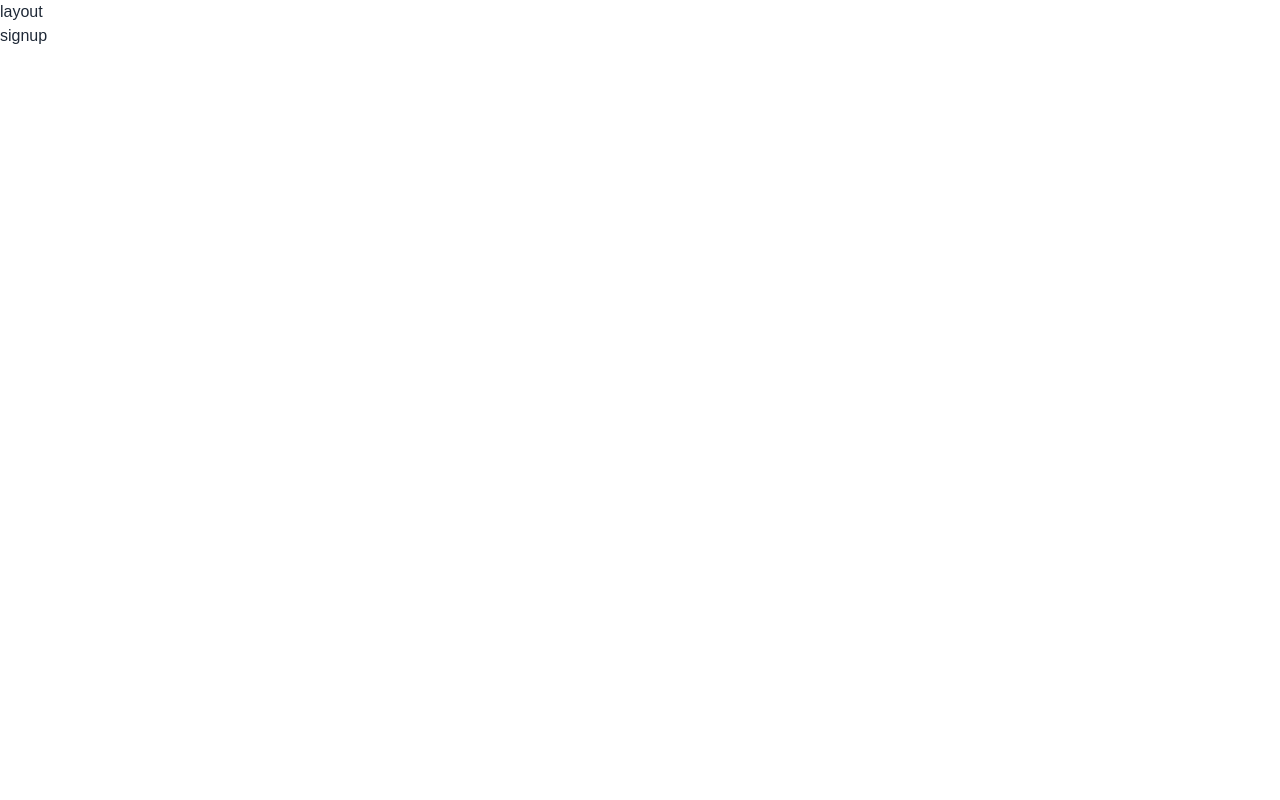
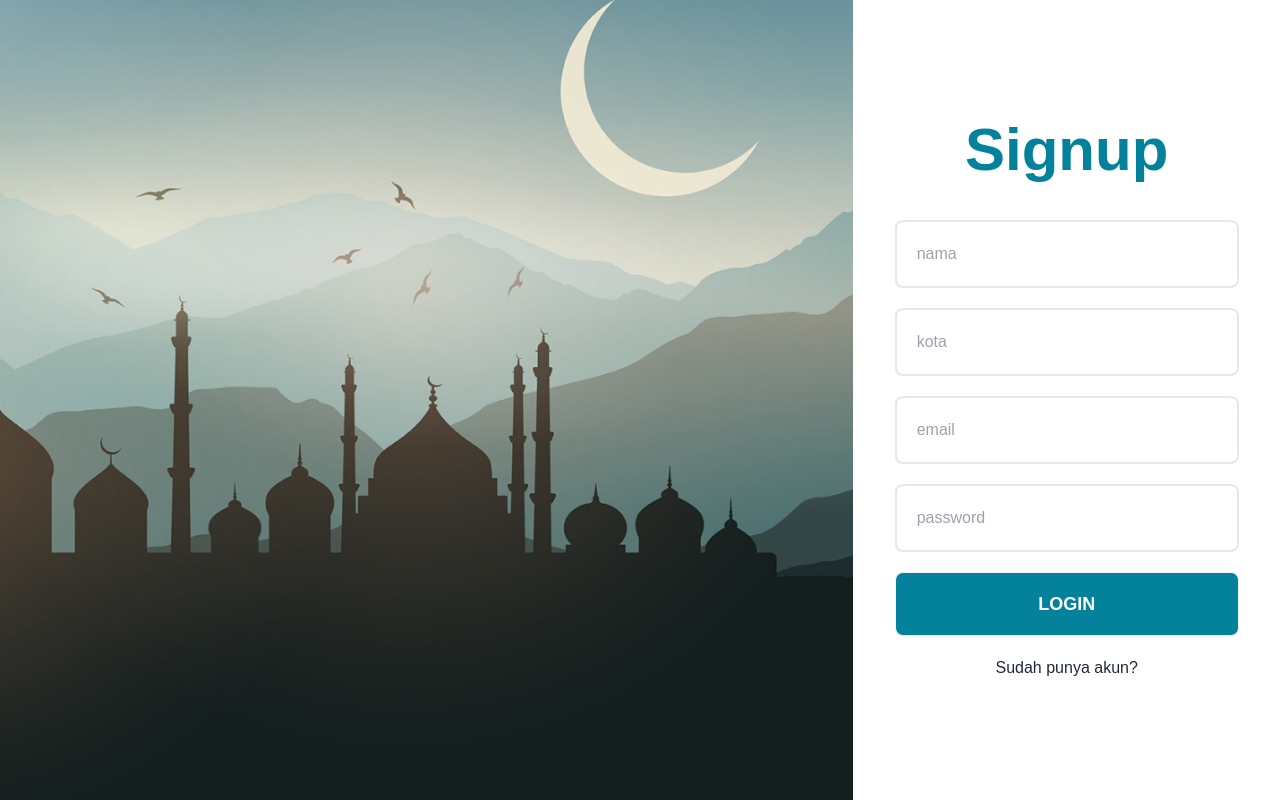
Before and after one commit to zaenzel/tanyaJawab-Client, a Next.js app: page /signup in a window 1280 px wide. Built offline with nearby package versions, Linux system fonts and the light colour scheme; a web font is replaced by a local one.

Commit message:
add/authPage done auth page

```diff
--- a/src/app/(auth)/layout.jsx
+++ b/src/app/(auth)/layout.jsx
@@ -1,10 +1,17 @@
+import Image from "next/image";
 import React from "react";
 
 const layout = ({ children }) => {
   return (
-    <div>
-      <h1>layout</h1>
-      {children}
+    <div className="flex h-screen w-full">
+      <div className="relative hidden sm:block basis-1/2 lg:basis-2/3">
+        <Image
+          fill={true}
+          src={"/images/authImg.png"}
+          className="object-cover"
+        />
+      </div>
+      <div className="flex flex-col justify-center items-center w-full basis-full sm:basis-1/2 lg:basis-1/3">{children}</div>
     </div>
   );
 };
--- a/src/app/(auth)/login/page.jsx
+++ b/src/app/(auth)/login/page.jsx
@@ -1,9 +1,38 @@
-import React from 'react'
+import Button from "@/components/button/Button";
+import Link from "next/link";
 
 const page = () => {
+  const textField = [
+    { id: 1, type: "email", placeholder: "email" },
+    { id: 2, type: "password", placeholder: "password" },
+  ];
+
   return (
-    <div>login</div>
-  )
-}
+    <div className="flex flex-col gap-10 items-center w-full max-w-sm px-5">
+      <h1 className="text-6xl font-bold text-primary">Login</h1>
+      <form action="" className="flex flex-col gap-5 items-center w-full">
+        {textField.map((e, i) => {
+          return (
+            <input
+              key={i}
+              type={e.type}
+              placeholder={e.placeholder}
+              className="w-full max-w-sm p-5 rounded-lg border-2 focus:outline-primary"
+            />
+          );
+        })}
+        <Button
+          text="Login"
+          customClass={
+            "bg-primary btn-lg text-white hover:bg-primary hover:opacity-80"
+          }
+        />
+        <Link href={"signup"}>
+          <p className="hover:text-blue-500">Belum punya akun?</p>
+        </Link>
+      </form>
+    </div>
+  );
+};
 
-export default page
+export default page;
--- a/src/app/(auth)/signup/page.jsx
+++ b/src/app/(auth)/signup/page.jsx
@@ -1,9 +1,41 @@
-import React from 'react'
+import Button from "@/components/button/Button";
+import Link from "next/link";
+import React from "react";
 
 const page = () => {
+  const textField = [
+    { id: 1, type: "text", placeholder: "nama" },
+    { id: 2, type: "text", placeholder: "kota" },
+    { id: 3, type: "email", placeholder: "email" },
+    { id: 4, type: "password", placeholder: "password" },
+  ];
+
   return (
-    <div>signup</div>
-  )
-}
+    <div className="flex flex-col gap-10 items-center w-full max-w-sm px-5">
+      <h1 className="text-6xl font-bold text-primary">Signup</h1>
+      <form action="" className="flex flex-col gap-5 items-center w-full">
+        {textField.map((e, i) => {
+          return (
+            <input
+              key={i}
+              type={e.type}
+              placeholder={e.placeholder}
+              className="w-full max-w-sm p-5 rounded-lg border-2 focus:outline-primary"
+            />
+          );
+        })}
+        <Button
+          text="Login"
+          customClass={
+            "bg-primary btn-lg text-white hover:bg-primary hover:opacity-80"
+          }
+        />
+        <Link href={"login"}>
+          <p className="hover:text-blue-500">Sudah punya akun?</p>
+        </Link>
+      </form>
+    </div>
+  );
+};
 
-export default page
+export default page;
--- a/src/app/[id]/page.jsx
+++ b/src/app/[id]/page.jsx
@@ -18,7 +18,7 @@ export default function Home() {
             customClass={"bg-primary text-white btn-fly lg:hidden"}
           />
 
-          <div className="flex flex-col gap-y-14 px-5 min-h-screen">
+          <div className="flex flex-col gap-y-14 px-5 lg:px-20 min-h-screen">
             <div className="flex flex-col gap-2">
               <h1 className="text-5xl font-semibold">Hukum Judi Online</h1>
               <p>Lain - lain, 14 April 2009</p>
--- a/src/components/button/Button.jsx
+++ b/src/components/button/Button.jsx
@@ -1,7 +1,7 @@
 import "./button.css"
 
 const Button = ({ customClass, text = "button" }) => {
-  return <button className={`btn ${customClass}`}>{text}</button>;
+  return <button type="button" className={`btn ${customClass} btn-block`}>{text}</button>;
 };
 
 export default Button;
--- a/src/components/sideNav/SideNav.jsx
+++ b/src/components/sideNav/SideNav.jsx
@@ -34,7 +34,9 @@ const SideNav = () => {
             text="Kirim pertanyaan"
             customClass={"bg-white text-primary"}
           />
-          <Button text="Login" customClass={"bg-white text-primary"} />
+          <Link href={"/login"}>
+            <Button text="Login" customClass={"bg-white text-primary"} />
+          </Link>
         </div>
       </div>
     </aside>
```
Also changed, not shown: public/images/authImg.png (added).
